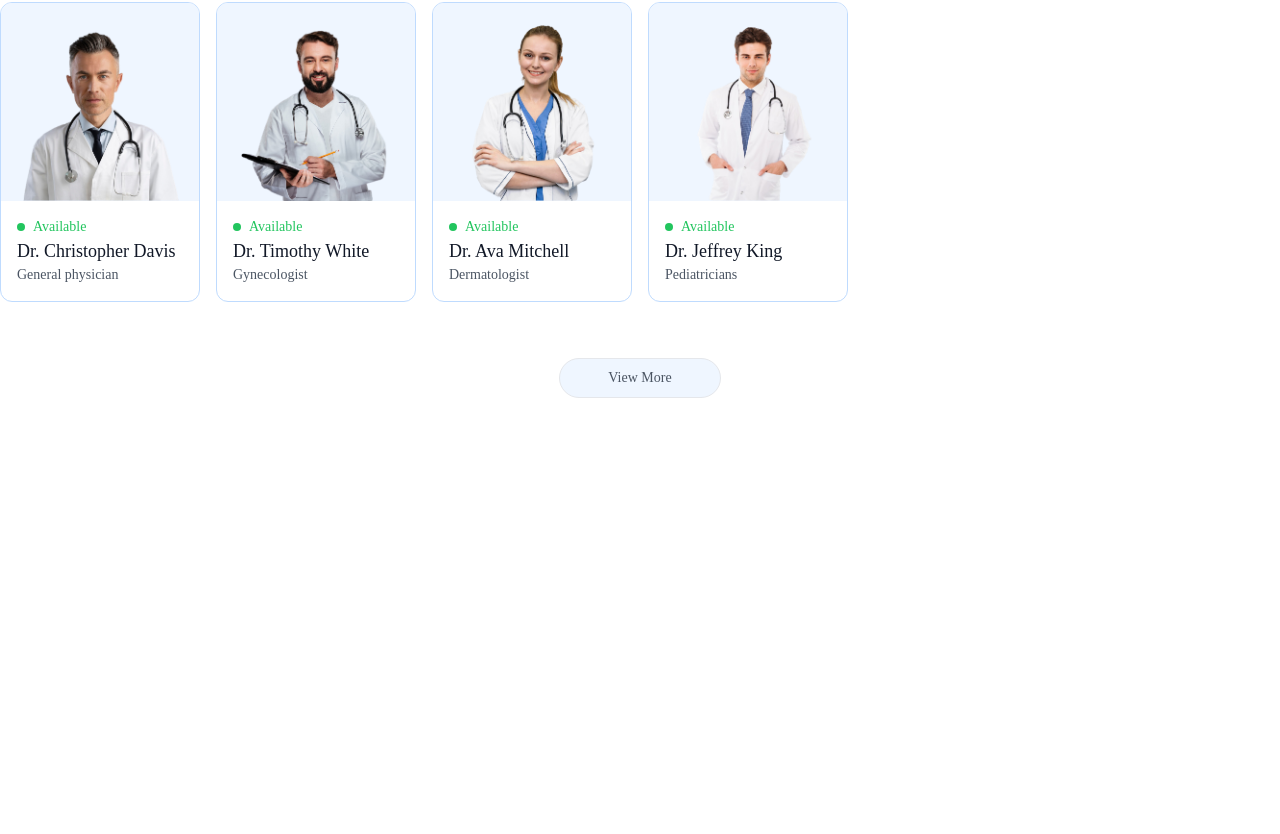
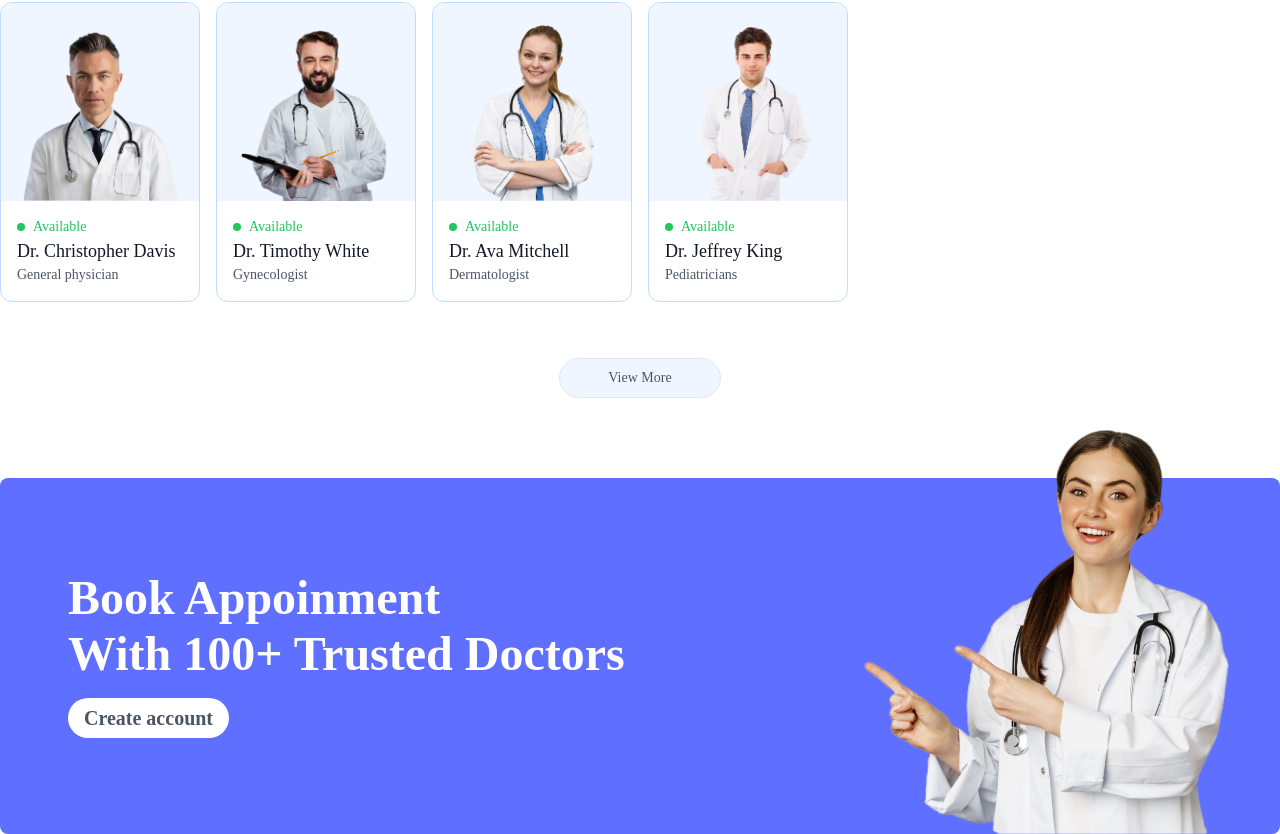
Before and after one commit to Arifulislam332/doctor-need-frontend, a React (Vite) app: page / in a window 1280 px wide. Shown: the part 1430-2264 px from the top of the page. Before the commit the page ends 1828 px from the top, so only its background shows below. Built offline with nearby package versions, Linux system fonts and the light colour scheme; a web font is replaced by a local one.

Commit message:
banner added home page

```diff
--- /dev/null
+++ b/src/components/Banner.jsx
@@ -0,0 +1,42 @@
+import { assets } from "@/assets/assets_frontend/assets";
+import { useNavigate } from "react-router-dom";
+import { Button } from "./ui/button";
+
+const Banner = () => {
+  const nevigate = useNavigate();
+  return (
+    <div className="mt-20 px-10 sm:px-0">
+      <div className="container mx-auto flex bg-purpule_blue rounded-lg gap-5 px-6 sm:px-10 md:px-10 lg:px-12">
+        {/* LEFT */}
+
+        <div className="flex-1 py-8 md:py-16 lg:py-24 lg:pl-5">
+          <div className="text-xl text-white sm:text-2xl md:text-3xl lg:text-5xl font-semibold flex flex-col gap-2">
+            <p className="">Book Appoinment</p>
+            <p className="">With 100+ Trusted Doctors</p>
+          </div>
+
+          <Button
+            onClick={() => {
+              nevigate("/login");
+              scrollTo(0, 0);
+            }}
+            className="transition duration-300 ease-in-out hover:scale-105 rounded-full flex gap-2 items-center bg-white text-gray-600 sm:text-xl text-sm font-semibold hover:bg-white mt-5"
+          >
+            Create account
+          </Button>
+        </div>
+
+        {/* RIGHT */}
+        <div className="hidden md:block md:w-1/2 lg:w-[370px] relative">
+          <img
+            className="md:absolute w-full bottom-0 right-0 max-w-md"
+            src={assets.appointment_img}
+            alt=""
+          />
+        </div>
+      </div>
+    </div>
+  );
+};
+
+export default Banner;
--- a/src/components/Header.jsx
+++ b/src/components/Header.jsx
@@ -21,7 +21,7 @@ const Header = () => {
             className="transition duration-300 ease-in-out hover:scale-105"
             href="/#speciality"
           >
-            <Button className="rounded-full flex gap-2 items-center bg-white text-black sm:text-xl text-sm font-semibold hover:bg-white">
+            <Button className="rounded-full flex gap-2 items-center bg-white text-gray-600 sm:text-xl text-sm font-semibold hover:bg-white">
               Book Appoinment{" "}
               <img className="w-3" src={assets.arrow_icon} alt="" />{" "}
             </Button>
--- a/src/pages/Home.jsx
+++ b/src/pages/Home.jsx
@@ -1,6 +1,7 @@
 import Speciality from "@/components/Speciality";
 import Header from "../components/Header";
 import TopDoctors from "@/components/TopDoctors";
+import Banner from "@/components/Banner";
 
 const Home = () => {
   return (
@@ -8,6 +9,7 @@ const Home = () => {
       <Header />
       <Speciality />
       <TopDoctors />
+      <Banner />
     </div>
   );
 };
```
